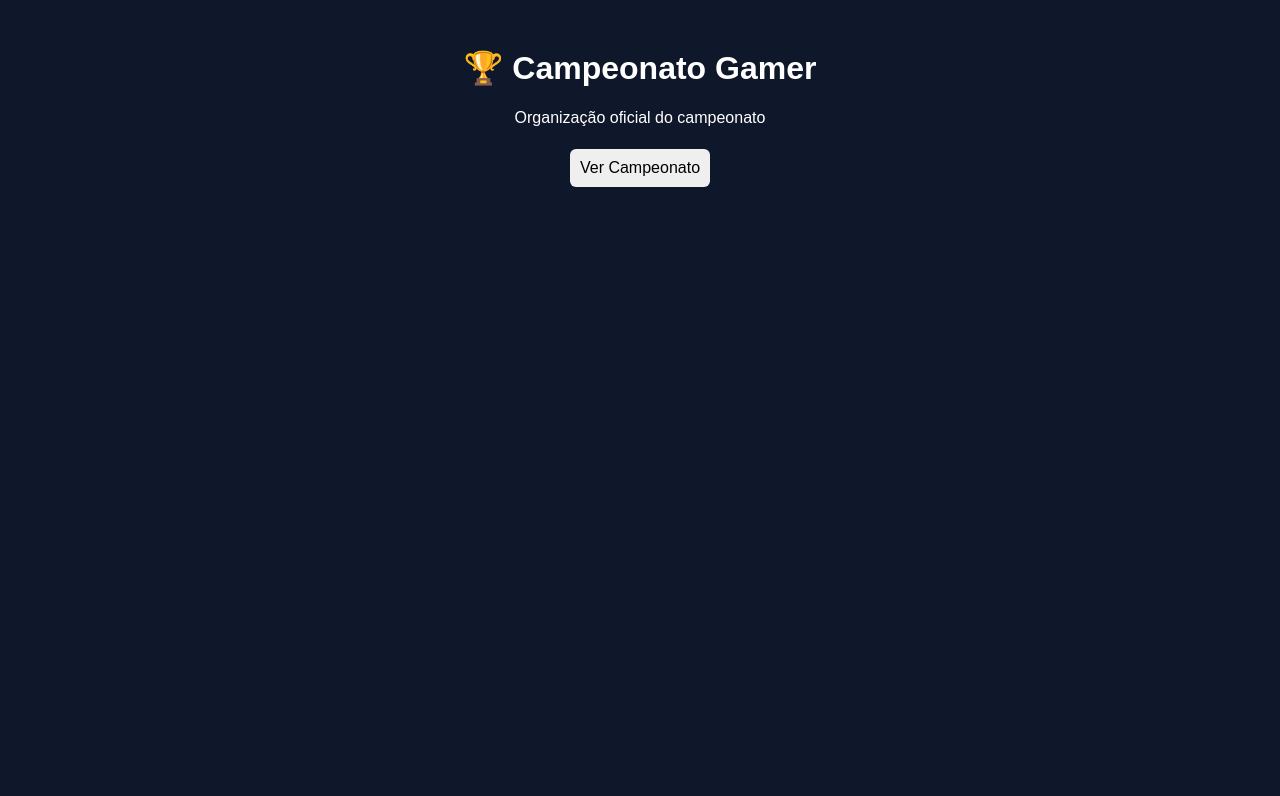
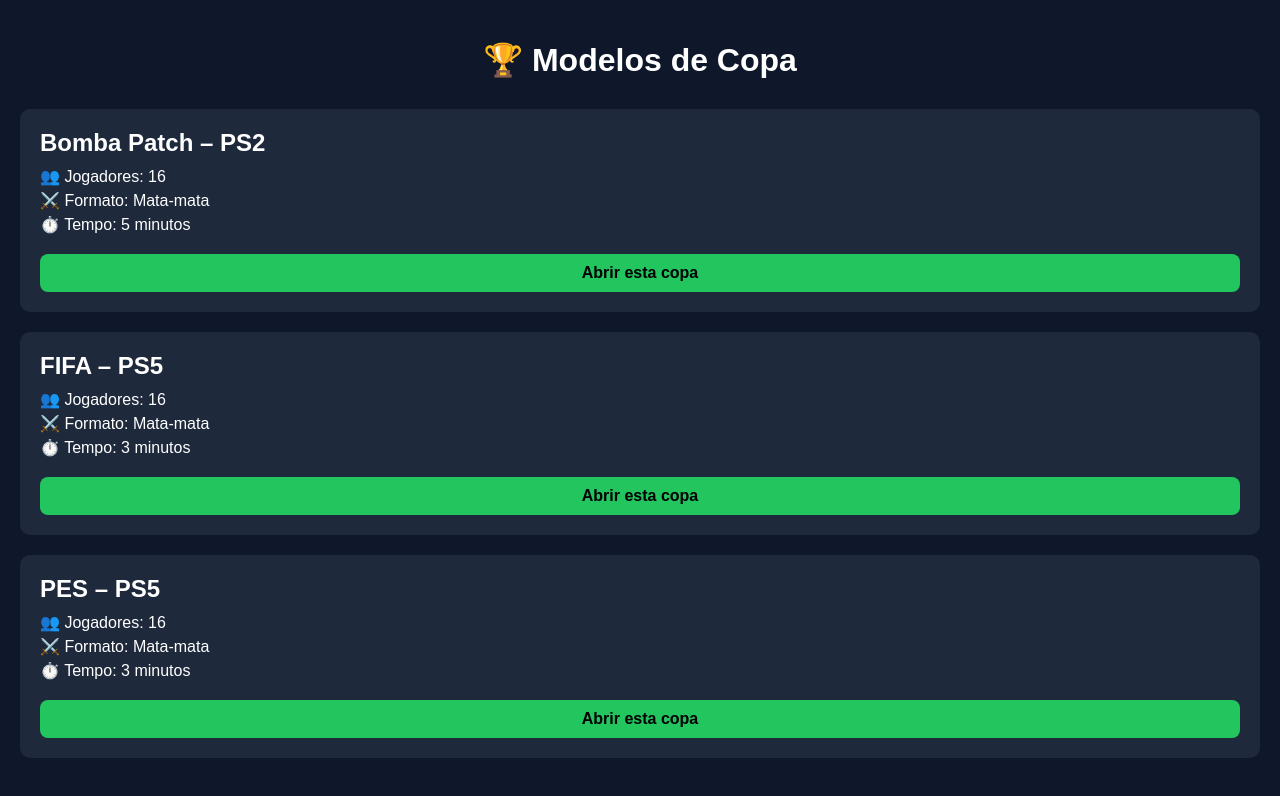
Before and after one commit to copadosclt/copas-mata-mata, a plain HTML site: page index.html in a window 1280 px wide. Drawn offline with Linux system fonts and the light colour scheme.

Commit message:
Add files via upload

```diff
--- a/index.html
+++ b/index.html
@@ -2,18 +2,94 @@
 <html lang="pt-br">
 <head>
   <meta charset="UTF-8">
-  <meta name="viewport" content="width=device-width, initial-scale=1">
-  <title>Campeonato Gamer</title>
-  <link rel="stylesheet" href="style.css">
+  <meta name="viewport" content="width=device-width, initial-scale=1.0">
+  <title>Copas Mata-Mata</title>
+
+  <style>
+    body {
+      font-family: Arial, sans-serif;
+      background: #0f172a;
+      color: #fff;
+      margin: 0;
+      padding: 20px;
+    }
+
+    h1 {
+      text-align: center;
+      margin-bottom: 30px;
+    }
+
+    .copa {
+      background: #1e293b;
+      padding: 20px;
+      border-radius: 10px;
+      margin-bottom: 20px;
+    }
+
+    .copa h2 {
+      margin: 0 0 10px 0;
+    }
+
+    .info {
+      margin: 5px 0;
+    }
+
+    button {
+      margin-top: 15px;
+      padding: 10px;
+      width: 100%;
+      border: none;
+      border-radius: 8px;
+      background: #22c55e;
+      color: #000;
+      font-size: 16px;
+      font-weight: bold;
+    }
+
+    button:active {
+      opacity: 0.8;
+    }
+  </style>
 </head>
 <body>
 
-  <h1>🏆 Campeonato Gamer</h1>
-  <p>Organização oficial do campeonato</p>
+  <h1>🏆 Modelos de Copa</h1>
 
-  <a href="campeonato.html">
-    <button>Ver Campeonato</button>
-  </a>
+  <div class="copa">
+    <h2>Bomba Patch – PS2</h2>
+    <div class="info">👥 Jogadores: 16</div>
+    <div class="info">⚔️ Formato: Mata-mata</div>
+    <div class="info">⏱️ Tempo: 5 minutos</div>
+    <button onclick="selecionarCopa('Bomba Patch')">
+      Abrir esta copa
+    </button>
+  </div>
+
+  <div class="copa">
+    <h2>FIFA – PS5</h2>
+    <div class="info">👥 Jogadores: 16</div>
+    <div class="info">⚔️ Formato: Mata-mata</div>
+    <div class="info">⏱️ Tempo: 3 minutos</div>
+    <button onclick="selecionarCopa('FIFA')">
+      Abrir esta copa
+    </button>
+  </div>
+
+  <div class="copa">
+    <h2>PES – PS5</h2>
+    <div class="info">👥 Jogadores: 16</div>
+    <div class="info">⚔️ Formato: Mata-mata</div>
+    <div class="info">⏱️ Tempo: 3 minutos</div>
+    <button onclick="selecionarCopa('PES')">
+      Abrir esta copa
+    </button>
+  </div>
+
+  <script>
+    function selecionarCopa(nome) {
+      alert('Copa selecionada: ' + nome);
+    }
+  </script>
 
 </body>
 </html>
```
